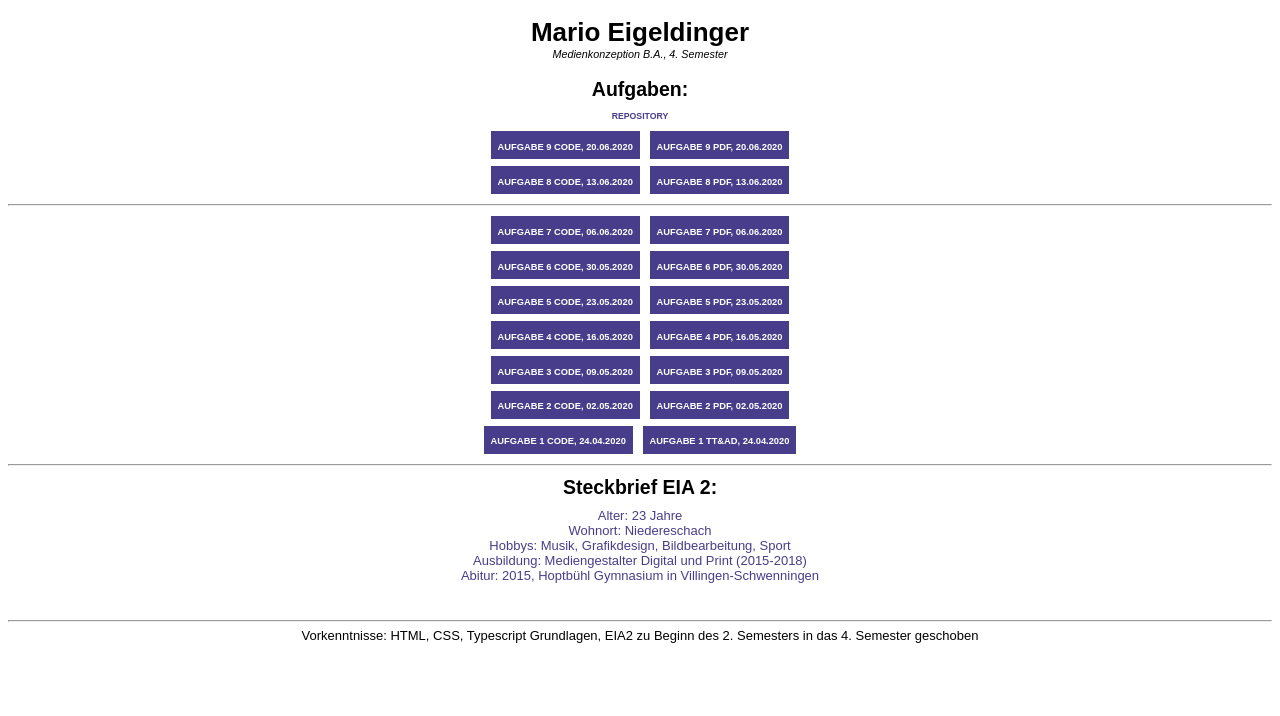
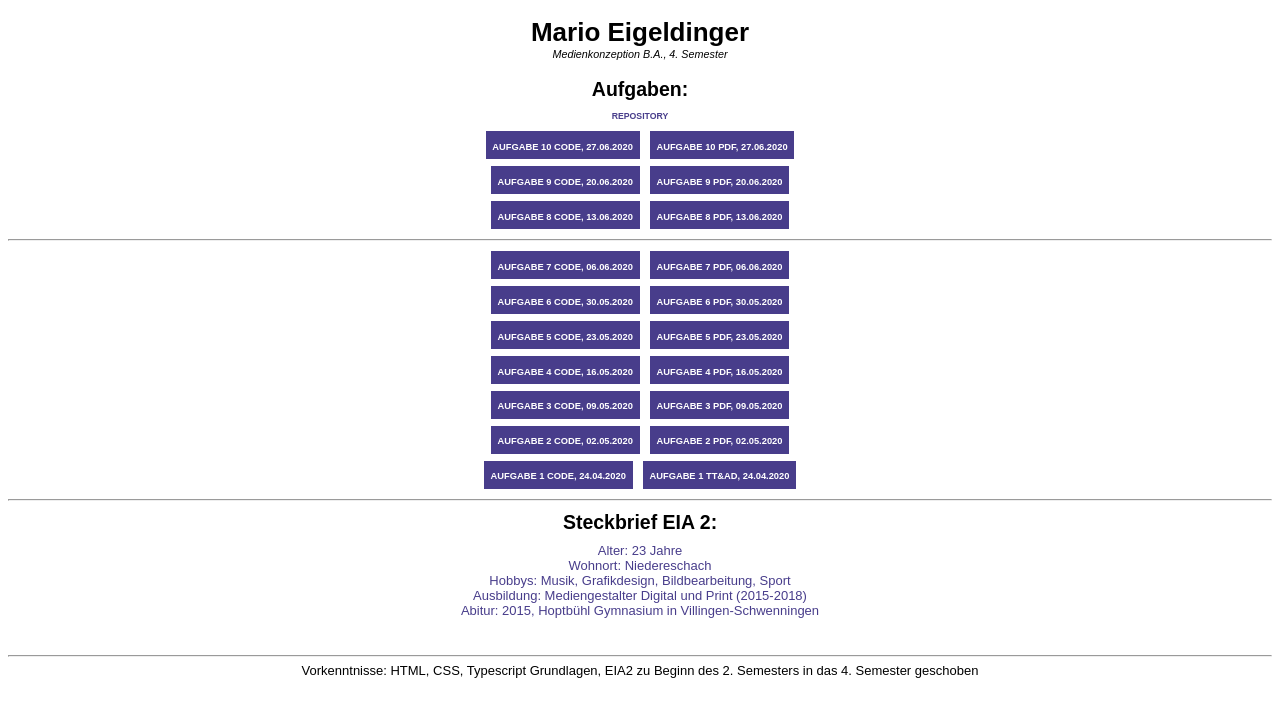
Before and after one commit to Majoo44/EIA2, a website: page steckbrief/steckbrief.htm in a window 1280 px wide. Drawn offline with Linux system fonts and the light colour scheme.

Commit message:
Steckbrief Update Aufgabe 10

```diff
--- a/steckbrief/steckbrief.htm
+++ b/steckbrief/steckbrief.htm
@@ -80,6 +80,14 @@
 			Aufgaben:
 		</h2>
 		<h6><a href="https://github.com/Majoo44/EIA2" target="_blank">Repository</a></h6>
+		<button>
+			<a href="https://majoo44.github.io/EIA2/Aufgabe10/index.html" target="_blank">Aufgabe 10 Code, 27.06.2020</a>
+		</button>
+		<button>
+			<a href="https://majoo44.github.io/EIA2/Aufgabe10/img/"
+				target="_blank">Aufgabe 10 PDF, 27.06.2020</a>
+		</button>
+		<br>
 		<button>
 			<a href="https://majoo44.github.io/EIA2/Aufgabe09/index.html" target="_blank">Aufgabe 9 Code, 20.06.2020</a>
 		</button>
```
